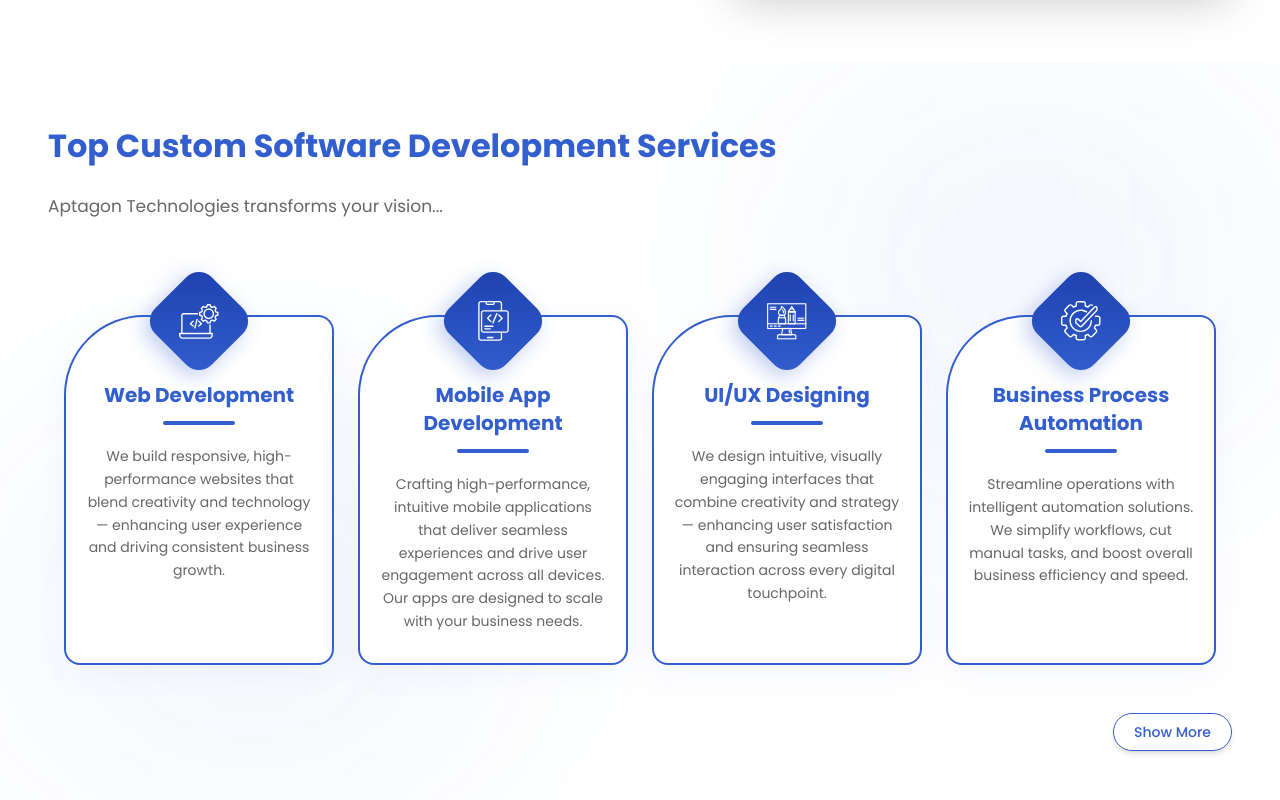
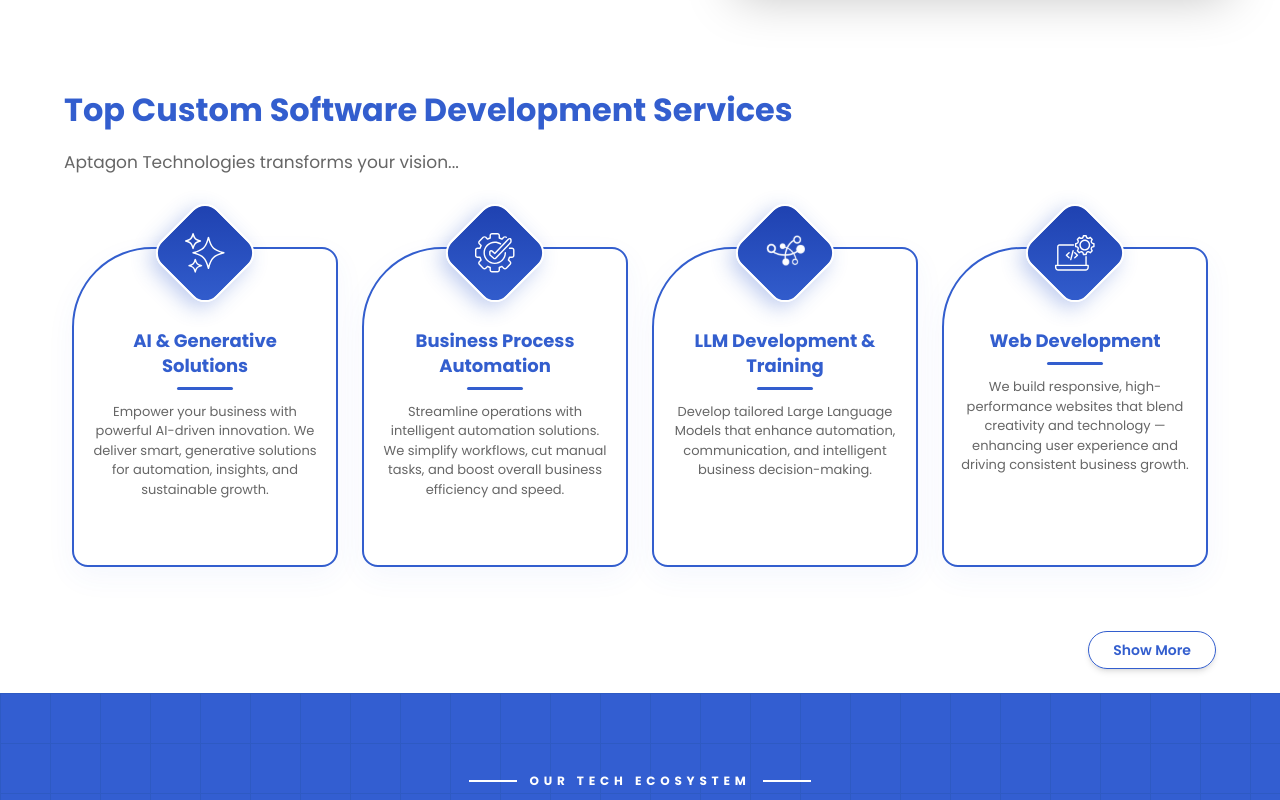
Before and after one commit to rao-talha-lab/aptagon-website, a Next.js app: page /services/ai in a window 1280 px wide. Shown: the part 1140-1940 px from the top of the page. Built offline with nearby package versions, Linux system fonts and the light colour scheme.

Commit message:
Describe your changes

```diff
--- a/app/blogs/_components/SpotlightSection.tsx
+++ b/app/blogs/_components/SpotlightSection.tsx
@@ -49,7 +49,7 @@
       </div>
 
 
-      <div className="max-w-6xl mx-auto px-4 md:px-6">
+      <div className="max-w-6xl mx-auto px-4 md:px-6 pt-5">
         <div className={`grid ${gridColsClass} gap-3 md:gap-4 w-full`}>
           {items.map((item) => (
             <Link key={item.id} href={item.href} className="group block w-full">
--- a/app/components/Services-Components/FeatureSection.tsx
+++ b/app/components/Services-Components/FeatureSection.tsx
@@ -15,117 +15,126 @@
   heading: string;
   description: string;
   cards: Card[];
+  currentSlug?: string;
+  relevantSlugs?: string[];
 }
 
 const FeatureCard = ({ card, index }: { card: Card; index: number }) => {
   return (
-    <Link href={`/services/${card.slug}`} className="block mt-8 h-[350px]">
+    <div className="relative pt-10 h-full">
+      <Link href={`/services/${card.slug}`} className="block h-full min-h-[320px]">
         <motion.div
-        initial={{ opacity: 0, y: 50 }}
+          initial={{ opacity: 0, y: 30 }}
           animate={{ opacity: 1, y: 0 }}
-        transition={{ duration: 0.6, delay: index * 0.1 }}
+          transition={{ duration: 0.4, delay: index * 0.05 }}
           whileHover={{
-          y: -12,
-          rotateX: 4,
-          rotateY: -4,
-          transition: { duration: 0.3 },
+            y: -4,
+            transition: { duration: 0.2 },
           }}
           className="group relative cursor-pointer bg-white hover:bg-[#335ECE]
           rounded-[1rem] rounded-tl-[5rem]
-        border-2 border-[#335ECE] pt-16 pb-8 px-5 text-center
+          border-2 border-[#335ECE] pt-20 pb-6 px-4 text-center
           shadow-[0_10px_30px_rgba(51,94,206,0.05)]
           hover:shadow-[0_20px_40px_rgba(51,94,206,0.15)]
-        transition-all duration-500 h-full flex flex-col justify-between"
-        style={{ transformStyle: "preserve-3d" }}
+          transition-all duration-300 h-full flex flex-col justify-between"
         >
-        {/* Gradient Hover Background */}
-        {/* <div className="absolute inset-0 z-0 opacity-0 group-hover:opacity-100 transition-opacity duration-500 bg-gradient-to-br from-[#073A53] via-[#335ECE]/200 to-[#335ECE]" /> */}
-
-        {/* Border Glow */}
-        {/* <div className="absolute inset-0 z-0 opacity-0 group-hover:opacity-100 border-[2px] border-[#335ECE] rounded-[2rem]" /> */}
-
-        {/* Icon */}
+          {/* Diamond Icon Badge */}
           <div className="absolute -top-9 left-1/2 -translate-x-1/2 z-20">
-          <div className="w-20 h-20 bg-gradient-to-br from-[#1E40AF] to-[#335ECE]
+            <div className="w-18 h-18 sm:w-20 sm:h-20 bg-gradient-to-br from-[#1E40AF] to-[#335ECE]
                           rotate-45 rounded-2xl flex items-center justify-center
                           shadow-[0_8px_20px_rgba(51,94,206,0.3)]
-                       group-hover:from-white group-hover:to-white group-hover:scale-110
-                       transition-all duration-300">
+                          group-hover:from-[#EEF4FF] group-hover:to-[#DBEAFE] group-hover:scale-105
+                          transition-all duration-300 border-2 border-white">
               <div className="-rotate-45 flex items-center justify-center">
-              <div
-                className="w-10 h-10 bg-white group-hover:bg-[#335ECE] transition-colors duration-300"
-                style={{
-                  maskImage: `url(${card.image})`,
-                  WebkitMaskImage: `url(${card.image})`,
-                  maskSize: "contain",
-                  WebkitMaskSize: "contain",
-                  maskRepeat: "no-repeat",
-                  WebkitMaskRepeat: "no-repeat",
-                  maskPosition: "center",
-                  WebkitMaskPosition: "center",
-                }}
+                <img
+                  src={card.image}
+                  alt={card.title}
+                  className="w-9 h-9 sm:w-10 sm:h-10 object-contain brightness-0 invert group-hover:[filter:invert(32%)_sepia(89%)_saturate(1883%)_hue-rotate(212deg)_brightness(94%)_contrast(92%)] transition-all duration-300"
                 />
               </div>
             </div>
           </div>
 
-        {/* Content */}
-        <div className="relative z-10">
-          <h3 className="text-xl font-bold text-[#335ECE] mb-3 group-hover:text-white transition-colors">
+          {/* Content Area */}
+          <div className="relative z-10 flex flex-col items-center">
+            <h3 className="text-lg font-bold text-[#335ECE] mb-2 group-hover:text-white transition-colors leading-snug">
               {card.title}
             </h3>
-          <div className="w-18 h-[4px] bg-[#335ECE] group-hover:bg-white mb-5 rounded-full mx-auto transition-colors duration-300" />
-          <p className="text-[14px] text-center leading-relaxed text-[#666666] leading-relaxed group-hover:text-white/80 transition-colors">
+            <div className="w-14 h-[3px] bg-[#335ECE] group-hover:bg-white mb-3 rounded-full transition-colors duration-300" />
+
+            <p className="text-[13px] text-center text-[#666666] leading-normal group-hover:text-white/90 transition-colors">
               {card.description}
             </p>
           </div>
         </motion.div>
       </Link>
+    </div>
   );
 };
 
 export default function FeatureSection({
   heading,
   description,
-  cards,
+  cards = [],
+  currentSlug = "",
+  relevantSlugs = [],
 }: FeatureSectionProps) {
   const [showAll, setShowAll] = useState(false);
 
-  // 👇 Control visible cards
-  const visibleCards = showAll ? cards : cards.slice(0, 4);
+  let orderedCards = [...cards];
+
+  if (currentSlug) {
+    const targetSlug = currentSlug.trim().toLowerCase();
+
+    // 1. Current Active Card
+    const currentCard = cards.find((c) => c.slug?.trim().toLowerCase() === targetSlug);
+
+    if (currentCard) {
+      // 2. Target Relevant Cards specified by user
+      const relevant = cards.filter(
+        (c) =>
+          c.slug?.trim().toLowerCase() !== targetSlug &&
+          relevantSlugs.includes(c.slug?.trim().toLowerCase())
+      );
+
+      // 3. Rest of the cards
+      const others = cards.filter(
+        (c) =>
+          c.slug?.trim().toLowerCase() !== targetSlug &&
+          !relevantSlugs.includes(c.slug?.trim().toLowerCase())
+      );
+
+      // Combine: Active Card -> Relevant Cards -> Rest of the cards
+      orderedCards = [currentCard, ...relevant, ...others];
+    }
+  }
+
+  const visibleCards = showAll ? orderedCards : orderedCards.slice(0, 4);
 
   return (
-    <section className="relative py-15 px-1 md:px-2 bg-[#FFFFFF] overflow-hidden">
-      {/* Background Effects */}
-      <div className="absolute top-0 right-0 w-[500px] h-[400px] bg-[#335ECE]/5 rounded-full blur-[120px]" />
-      <div className="absolute bottom-0 left-0 w-[500px] h-[400px] bg-[#335ECE]/5 rounded-full blur-[120px]" />
-
+    <section className="relative py-6 px-2 md:px-6 bg-[#FFFFFF] overflow-hidden">
       <div className="container mx-auto relative z-10">
-        {/* Header */}
-        <div className="max-w-3xl mb-16 text-center md:text-left">
-          <h2 className="text-[25px] md:text-[32px] font-['Poppins'] font-bold text-[#335ECE] mb-6">
+        <div className="max-w-3xl mb-8 text-center md:text-left">
+          <h2 className="text-[25px] md:text-[32px] font-['Poppins'] font-bold text-[#335ECE] mb-4">
             {heading}
           </h2>
-
-          <p className="text-[17px] text-[#666666]">{description}</p>
+          <p className="text-[16px] md:text-[17px] text-[#666666]">{description}</p>
         </div>
 
-        {/* Cards Grid */}
         <motion.div layout>
-          <div className="grid grid-cols-1 md:grid-cols-2 lg:grid-cols-4 gap-6 px-4 pb-4">
+          <div className="grid grid-cols-1 md:grid-cols-2 lg:grid-cols-4 gap-x-6 gap-y-6 px-2 pb-4">
             {visibleCards.map((card, index) => (
-              <FeatureCard key={index} card={card} index={index} />
+              <FeatureCard key={`${card.slug}-${index}`} card={card} index={index} />
             ))}
           </div>
         </motion.div>
 
-        {/* Button */}
-        {cards.length > 3 && (
-          <div className="flex justify-end mt-8">
+        {orderedCards.length > 4 && (
+          <div className="flex justify-end mt-12">
             <button
               onClick={() => setShowAll(!showAll)}
-              className="px-5 py-2 rounded-full border border-[#335ECE] text-[#335ECE]
-                         hover:bg-[#335ECE] hover:text-white transition-all duration-300 text-sm font-medium shadow-md"
+              className="px-6 py-2 rounded-full border border-[#335ECE] text-[#335ECE]
+                         hover:bg-[#335ECE] hover:text-white transition-all duration-300 text-sm font-semibold shadow-md cursor-pointer"
             >
               {showAll ? "Show Less" : "Show More"}
             </button>
--- a/app/portfolio/[slug]/HeroSection.tsx
+++ b/app/portfolio/[slug]/HeroSection.tsx
@@ -63,13 +63,13 @@
         >
           <motion.h1
             variants={itemVariants}
-            className="text-3xl md:text-4xl lg:text-5xl font-bold text-[#335ECE] dark:text-white mb-3 leading-tight"
+            className="text-2xl md:text-3xl lg:text-4xl font-bold text-[#335ECE] dark:text-white mb-3 leading-tight"
           >
             {title}
           </motion.h1>
           <motion.p
             variants={itemVariants}
-            className="text-[#666666] dark:text-gray-400 text-base md:text-lg max-w-full"
+            className="text-[#666666] dark:text-gray-400 text-base max-w-2xl max-w-full"
           >
             {description}
           </motion.p>
--- a/app/portfolio/[slug]/MoreProjectsSection.tsx
+++ b/app/portfolio/[slug]/MoreProjectsSection.tsx
@@ -1,7 +1,6 @@
 "use client";
 
 import { useState } from "react";
-import { motion } from "framer-motion";
 import Image from "next/image";
 import Link from "next/link";
 import type { CaseStudy } from "@/app/lib/caseStudies";
@@ -16,118 +15,76 @@
   currentSlug,
 }: MoreProjectsSectionProps) {
   const [showMoreProjects, setShowMoreProjects] = useState(false);
+
+  // Directly prepare rendered array
   const displayedProjects = showMoreProjects
     ? otherCaseStudies
     : otherCaseStudies.slice(0, 3);
 
-  const containerVariants = {
-    hidden: { opacity: 0 },
-    visible: {
-      opacity: 1,
-      transition: { staggerChildren: 0.1, delayChildren: 0.2 },
-    },
-  };
-
-  const itemVariants = {
-    hidden: { opacity: 0, y: 20 },
-    visible: { opacity: 1, y: 0, transition: { duration: 0.6 } },
-  };
-
-  const cardVariants = {
-    hidden: { opacity: 0, y: 30 },
-    visible: { opacity: 1, y: 0, transition: { duration: 0.6 } },
-    hover: { y: -8, transition: { duration: 0.3 } },
-  };
-
   return (
-    <motion.section
-      initial={{ opacity: 0 }}
-      whileInView={{ opacity: 1 }}
-      transition={{ duration: 0.8 }}
-      className="py-12 md:py-16 px-4 md:px-6 lg:px-8 bg-[#FFFFFF] dark:bg-[#0f0f0f]"
-    >
-      <div className="container mx-auto">
-        <motion.div
-          variants={containerVariants}
-          initial="hidden"
-          whileInView="visible"
-          viewport={{ once: true, margin: "-100px" }}
-        >
+    <section className="py-12 md:py-16 px-4 md:px-6 lg:px-8 bg-[#FFFFFF] dark:bg-[#0f0f0f]">
+      <div className="container mx-auto max-w-7xl">
         {/* Section Header */}
-          <h2 className="text-2xl md:text-3xl lg:text-4xl font-semibold text-[#335ECE] dark:text-white mb-8">
+        <h2 className="text-3xl md:text-4xl lg:text-[42px] font-bold text-[#335ECE] dark:text-white mb-8">
           More projects
         </h2>
 
-          {/* Projects Grid */}
-          <motion.div
-            variants={containerVariants}
-            initial="hidden"
-            whileInView="visible"
-            viewport={{ once: true, margin: "-100px" }}
-            className="grid grid-cols-1 md:grid-cols-2 lg:grid-cols-3 gap-4 md:gap-6 mb-8"
-          >
-            {displayedProjects.map((project) => (
-              <motion.div
+        {/* Projects Grid - Direct CSS transitions for zero JS animation lag */}
+        <div className="grid grid-cols-1 md:grid-cols-2 lg:grid-cols-3 gap-6 mb-8">
+          {displayedProjects.map((project, index) => (
+            <div
               key={project.slug}
-                variants={cardVariants}
-                whileHover="hover"
-                className="group cursor-pointer h-full"
+              className="group cursor-pointer h-full hover:-translate-y-2 transition-transform duration-200 ease-out"
             >
               <Link href={`/portfolio/${project.slug}`} className="block h-full">
-                  <div className="bg-white dark:bg-[#1a1a1a] rounded-2xl shadow-sm hover:shadow-xl transition-all duration-300 h-full flex flex-col overflow-hidden border border-gray-100 dark:border-gray-800">
+                <div className="bg-white dark:bg-[#1a1a1a] rounded-2xl shadow-sm hover:shadow-xl transition-shadow duration-300 h-full flex flex-col overflow-hidden border border-gray-200 dark:border-gray-800">
 
-                    {/* Card Image Container with Dynamic Background Color */}
+                  {/* Image Container */}
                   <div
                     style={{ backgroundColor: project.bgColor || "#F2F4F7" }}
-                      className="relative w-full h-56 md:h-64 flex items-center justify-center p-6 overflow-hidden transition-colors duration-300"
+                    className="relative w-full h-52 md:h-60 flex items-center justify-center p-6 overflow-hidden transition-colors duration-300 rounded-t-2xl"
                   >
                     <div className="relative w-full h-full flex items-center justify-center">
                       <Image
                         src={project.heroImages[0]}
                         alt={project.title}
                         fill
-                          className="object-contain p-2 group-hover:scale-105 transition-transform duration-500"
+                        priority={true} // Sabhi visual projects pehle se pre-fetch honge
+                        sizes="(max-width: 768px) 100vw, (max-width: 1200px) 50vw, 33vw"
+                        className="object-contain p-2 group-hover:scale-105 transition-transform duration-300"
                       />
                     </div>
                   </div>
 
-                    {/* Card Content */}
-                    <div className="p-6 flex flex-col grow justify-between">
-                      <div>
-                        {/* Category Label */}
-                        <span className=" text-[13px] font-semibold text-[#666666] dark:text-gray-400 uppercase tracking-wider mb-5">
+                  {/* Card Content Area */}
+                  <div className="px-5 py-4 flex flex-col justify-start">
+                    <span className="text-[12px] font-semibold text-gray-500 dark:text-gray-400 uppercase tracking-wider mb-1.5 block">
                       {project.category}
                     </span>
 
-                        {/* Title */}
-                        <h3 className="text-[15px] md:text-[18px] font-semibold text-[#335ECE] dark:text-[#5383FF] group-hover:text-[#2849a5] transition-colors duration-300 leading-snug">
+                    <h3 className="text-[14px] md:text-[16px] font-bold text-[#335ECE] dark:text-[#5383FF] group-hover:text-[#2849a5] transition-colors duration-200 leading-snug">
                       {project.title}
                     </h3>
-                      </div>
                   </div>
 
                 </div>
               </Link>
-              </motion.div>
+            </div>
           ))}
-          </motion.div>
+        </div>
 
         {/* Show More / Show Less Button */}
         {otherCaseStudies.length > 3 && (
-            <motion.div
-              variants={itemVariants}
-              className="flex justify-end"
-            >
+          <div className="flex justify-end">
             <button
               onClick={() => setShowMoreProjects(!showMoreProjects)}
-                className="px-6 py-2 border-2 border-[#335ECE] text-[#335ECE] font-bold rounded-full hover:bg-[#335ECE]/10 transition-all duration-300 text-sm"
+              className="px-6 py-2 border-2 border-[#335ECE] text-[#335ECE] font-bold rounded-full hover:bg-[#335ECE]/10 transition-all duration-200 text-sm cursor-pointer"
             >
               {showMoreProjects ? "Show less" : "Show more"}
             </button>
-            </motion.div>
+          </div>
         )}
-        </motion.div>
       </div>
-    </motion.section>
+    </section>
   );
 }
--- a/app/portfolio/[slug]/ProcessSection.tsx
+++ b/app/portfolio/[slug]/ProcessSection.tsx
@@ -75,7 +75,7 @@
             <p className="text-[#666666] text-[18px] font-semibold uppercase tracking-[0.18em] mb-2">
               Process
             </p>
-            <h2 className="text-3xl md:text-4xl lg:text-[2.4rem] font-bold text-[#335ECE] dark:text-white leading-tight">
+            <h2 className="text-2xl md:text-3xl lg:text-[2.4rem] font-bold text-[#335ECE] dark:text-white leading-tight">
               How we got there.
             </h2>
           </div>
--- a/app/services/business-process-automation/page.tsx
+++ b/app/services/business-process-automation/page.tsx
@@ -114,12 +114,12 @@
       />
 
       {/* Feature Section */}
-    <FeatureSection
+   <FeatureSection
   heading="Top Custom Software Development Services"
   description="Aptagon Technologies transforms your vision..."
   cards={cardsData}
   currentSlug="ai"
-  relevantSlugs={["sqa", "llm-development", "chatbot"]}
+  relevantSlugs={["sqa", "llm-development", "chatbots"]}
 />
 
       {/* Core Technologies Section */}
```
Also changed, not shown: app/portfolio/[slug]/ProblemSolutionSection.tsx (+4 -4 lines), app/portfolio/[slug]/ProjectMetaStrip.tsx (+4 -4 lines). Lines whose indentation alone changed are shown as unchanged.
